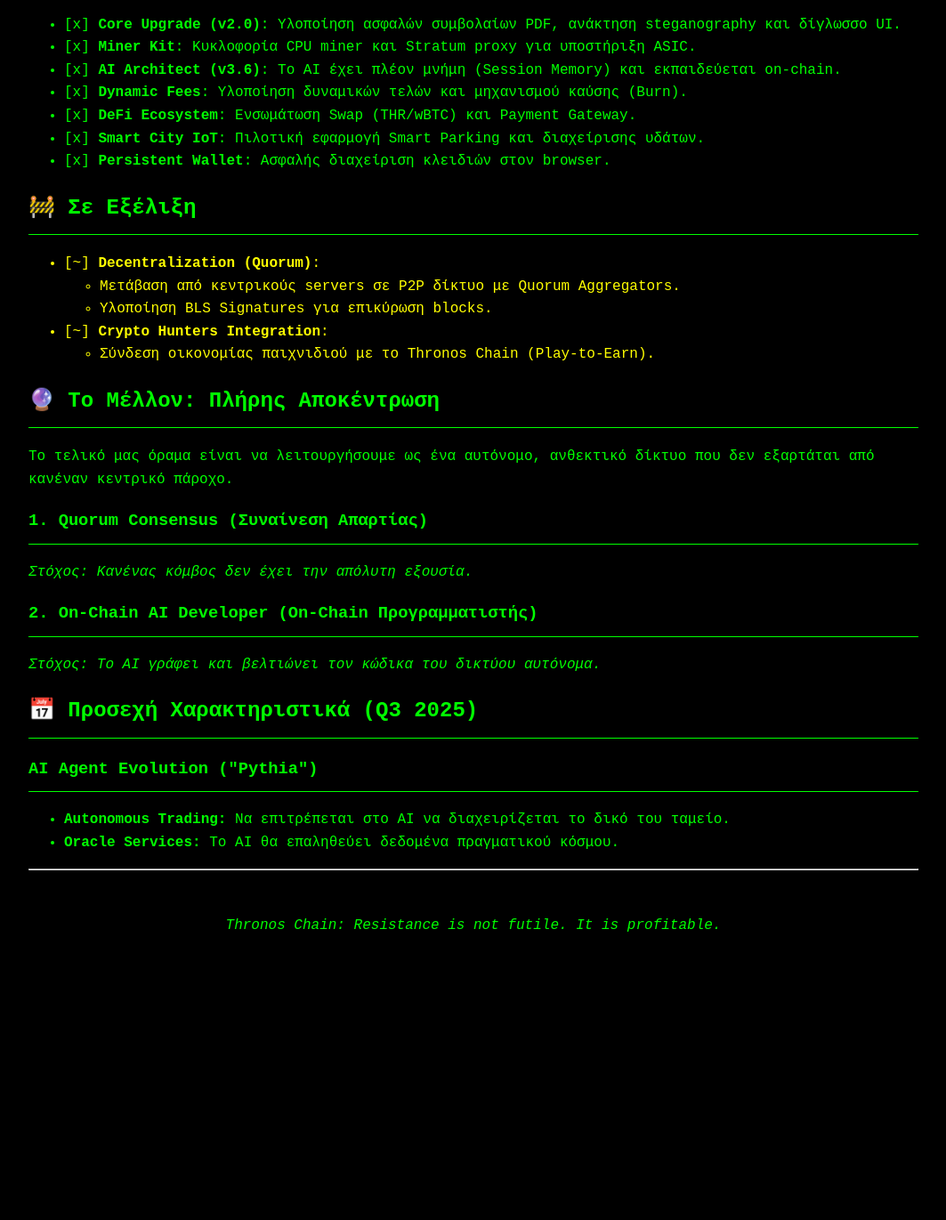
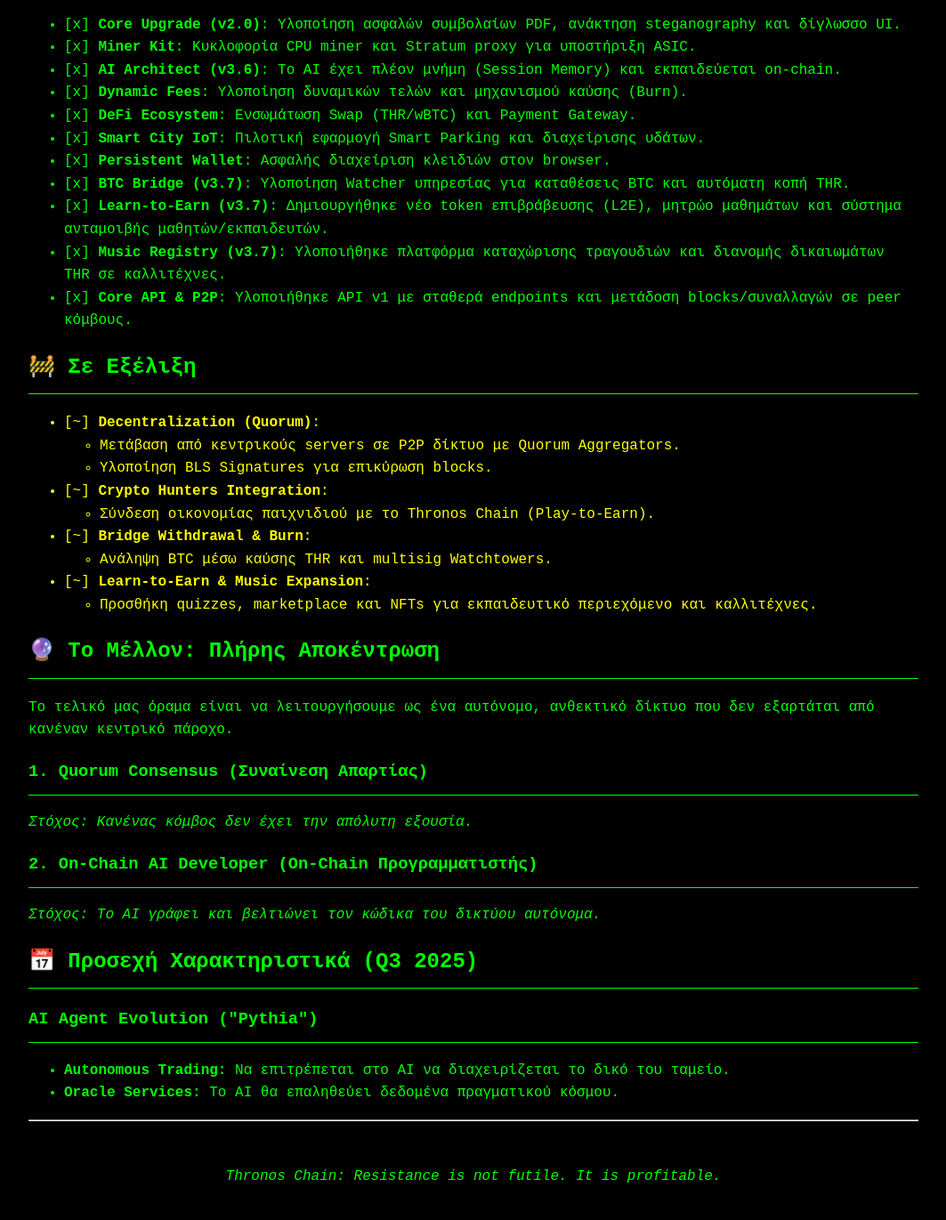
Before and after one commit to Tsipchain/thronos-V3.6, a Flask app: template templates/roadmap.html in a window 1280 px wide. Shown: the part 404-1775 px from the top of the page at 89% size, without its empty margins (108-1171 px from the left). Before the commit the page ends 1451 px from the top, so only its background shows below. Run offline with Flask 2, Linux system fonts and the light colour scheme; the template is opened without the code that fills it, so the values that code supplies are empty.

Commit message:
Update roadmap.html

```diff
--- a/templates/roadmap.html
+++ b/templates/roadmap.html
@@ -45,6 +45,12 @@
     <li class="checked">[x] <strong>DeFi Ecosystem</strong>: <span class="lang-el">Ενσωμάτωση Swap (THR/wBTC) και Payment Gateway.</span><span class="lang-en">Integration of Swap (THR/wBTC) and Payment Gateway.</span></li>
     <li class="checked">[x] <strong>Smart City IoT</strong>: <span class="lang-el">Πιλοτική εφαρμογή Smart Parking και διαχείρισης υδάτων.</span><span class="lang-en">Pilot implementation of Smart Parking and water management.</span></li>
     <li class="checked">[x] <strong>Persistent Wallet</strong>: <span class="lang-el">Ασφαλής διαχείριση κλειδιών στον browser.</span><span class="lang-en">Secure in-browser key management.</span></li>
+
+    <!-- New completions for version 3.7 -->
+    <li class="checked">[x] <strong>BTC Bridge (v3.7)</strong>: <span class="lang-el">Υλοποίηση Watcher υπηρεσίας για καταθέσεις BTC και αυτόματη κοπή THR.</span><span class="lang-en">Implemented Watcher service for BTC deposits and automated minting of THR.</span></li>
+    <li class="checked">[x] <strong>Learn‑to‑Earn (v3.7)</strong>: <span class="lang-el">Δημιουργήθηκε νέο token επιβράβευσης (L2E), μητρώο μαθημάτων και σύστημα ανταμοιβής μαθητών/εκπαιδευτών.</span><span class="lang-en">Created new reward token (L2E), course registry, and reward system for students/teachers.</span></li>
+    <li class="checked">[x] <strong>Music Registry (v3.7)</strong>: <span class="lang-el">Υλοποιήθηκε πλατφόρμα καταχώρισης τραγουδιών και διανομής δικαιωμάτων THR σε καλλιτέχνες.</span><span class="lang-en">Implemented platform for registering songs and distributing THR royalties to artists.</span></li>
+    <li class="checked">[x] <strong>Core API & P2P</strong>: <span class="lang-el">Υλοποιήθηκε API v1 με σταθερά endpoints και μετάδοση blocks/συναλλαγών σε peer κόμβους.</span><span class="lang-en">Implemented API v1 with stable endpoints and peer broadcasting of blocks/transactions.</span></li>
   </ul>
 
   <h2>🚧 <span class="lang-el">Σε Εξέλιξη</span><span class="lang-en">In Progress</span></h2>
@@ -58,6 +64,18 @@
     <li class="in-progress">[~] <strong>Crypto Hunters Integration</strong>:
         <ul>
             <li><span class="lang-el">Σύνδεση οικονομίας παιχνιδιού με το Thronos Chain (Play-to-Earn).</span><span class="lang-en">Connect game economy to Thronos Chain (Play-to-Earn).</span></li>
+        </ul>
+    </li>
+
+    <!-- New in-progress items -->
+    <li class="in-progress">[~] <strong>Bridge Withdrawal & Burn</strong>:
+        <ul>
+            <li><span class="lang-el">Ανάληψη BTC μέσω καύσης THR και multisig Watchtowers.</span><span class="lang-en">Enable withdrawing BTC through THR burn and multisig watchtowers.</span></li>
+        </ul>
+    </li>
+    <li class="in-progress">[~] <strong>Learn‑to‑Earn & Music Expansion</strong>:
+        <ul>
+            <li><span class="lang-el">Προσθήκη quizzes, marketplace και NFTs για εκπαιδευτικό περιεχόμενο και καλλιτέχνες.</span><span class="lang-en">Add quizzes, marketplace and NFTs for educational content and artists.</span></li>
         </ul>
     </li>
   </ul>
```
